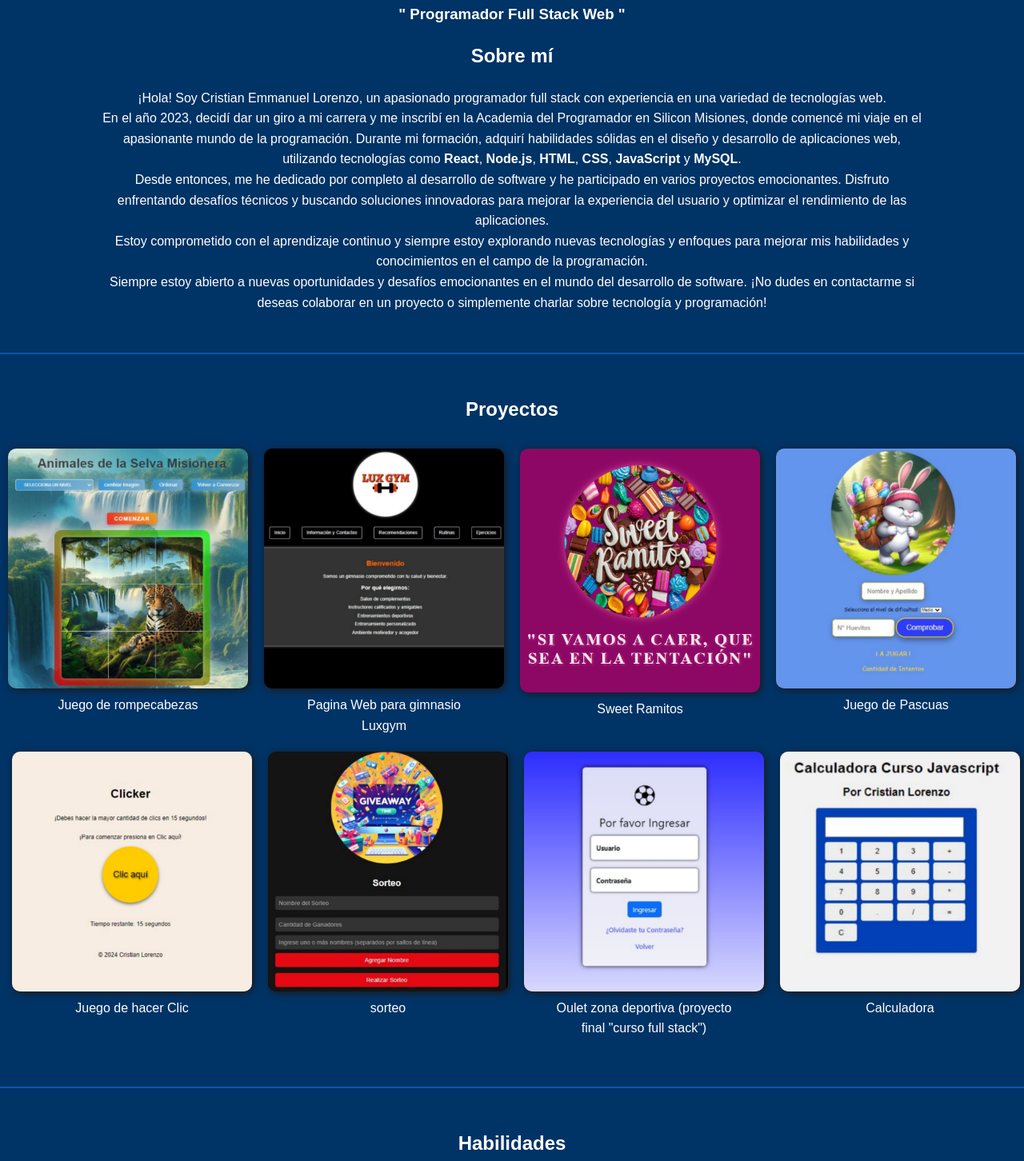
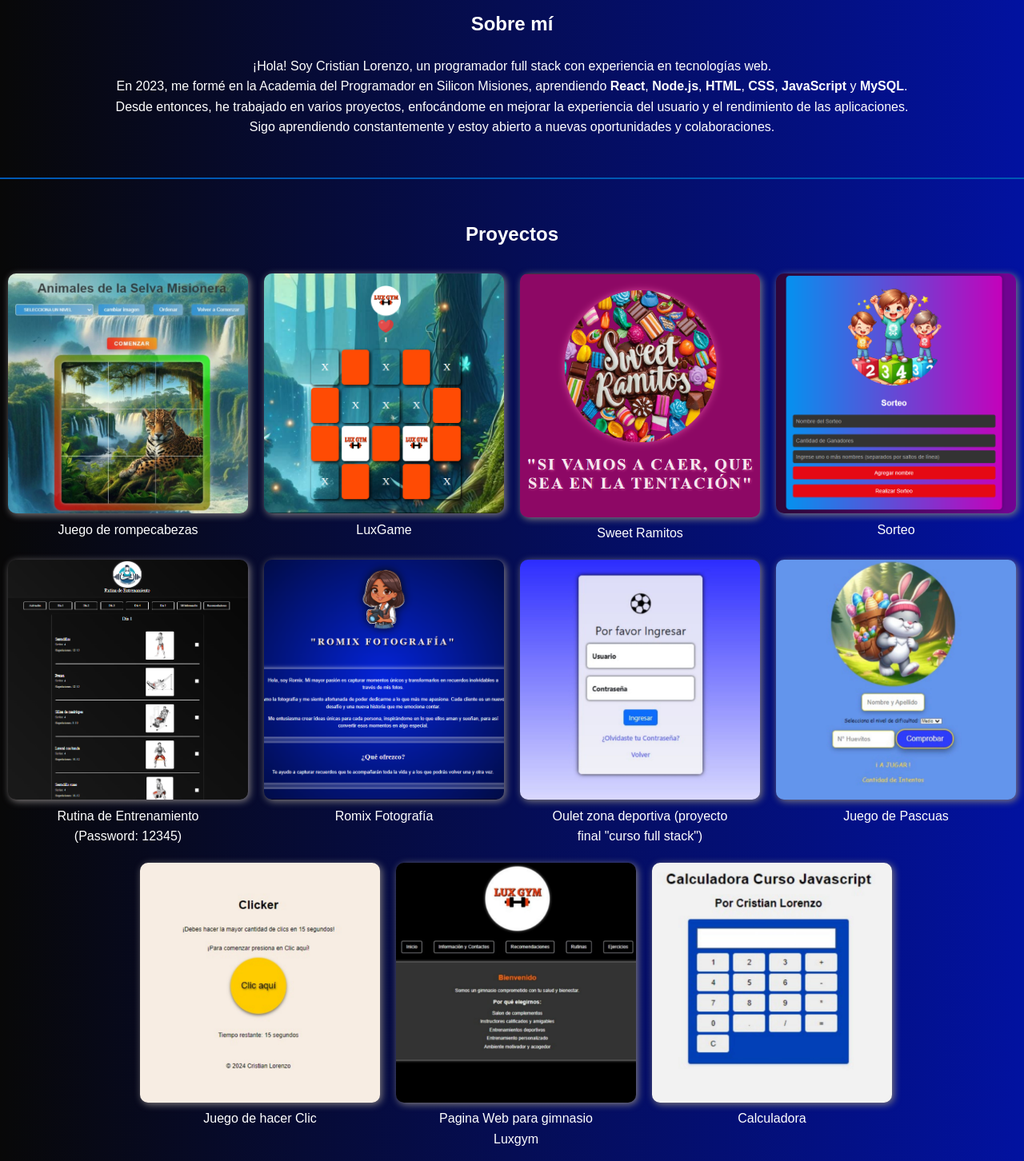
Before and after one commit to CristianLorenzo11/PORFOLIO, a plain HTML site: page index.html in a window 1280 px wide. Shown: the part 478-1930 px from the top of the page at 80% size. Drawn offline with Linux system fonts and the light colour scheme; a small style sheet from the web is missing.

Commit message:
nuevos cambios en el porftafolio

```diff
--- a/index.html
+++ b/index.html
@@ -35,13 +35,11 @@
           </div>
           <div class="container">
             <h3>" Programador Full Stack Web "</h3>
-
             <h2>Sobre mí</h2>
-              <p>¡Hola! Soy Cristian Emmanuel Lorenzo, un apasionado programador full stack con experiencia en una variedad de tecnologías web.</p>
-              <p>En el año 2023, decidí dar un giro a mi carrera y me inscribí en la Academia del Programador en Silicon Misiones, donde comencé mi viaje en el apasionante mundo de la programación. Durante mi formación, adquirí habilidades sólidas en el diseño y desarrollo de aplicaciones web, utilizando tecnologías como <strong>React</strong>, <strong>Node.js</strong>, <strong>HTML</strong>, <strong>CSS</strong>, <strong>JavaScript</strong> y <strong>MySQL</strong>.</p>
-              <p>Desde entonces, me he dedicado por completo al desarrollo de software y he participado en varios proyectos emocionantes. Disfruto enfrentando desafíos técnicos y buscando soluciones innovadoras para mejorar la experiencia del usuario y optimizar el rendimiento de las aplicaciones.</p>
-              <p>Estoy comprometido con el aprendizaje continuo y siempre estoy explorando nuevas tecnologías y enfoques para mejorar mis habilidades y conocimientos en el campo de la programación.</p>
-              <p>Siempre estoy abierto a nuevas oportunidades y desafíos emocionantes en el mundo del desarrollo de software. ¡No dudes en contactarme si deseas colaborar en un proyecto o simplemente charlar sobre tecnología y programación!</p>
+            <p>¡Hola! Soy Cristian Lorenzo, un programador full stack con experiencia en tecnologías web.</p>
+            <p>En 2023,  me formé en la Academia del Programador en Silicon Misiones, aprendiendo <strong>React</strong>, <strong>Node.js</strong>, <strong>HTML</strong>, <strong>CSS</strong>, <strong>JavaScript</strong> y <strong>MySQL</strong>.</p>
+            <p>Desde entonces, he trabajado en varios proyectos, enfocándome en mejorar la experiencia del usuario y el rendimiento de las aplicaciones.</p>
+            <p>Sigo aprendiendo constantemente y estoy abierto a nuevas oportunidades y colaboraciones.</p>
 </div>
 
   </section>
@@ -59,12 +57,11 @@
                 </div>
             </a>
         </div>
-
         <div class="proyecto">
-                <a href="https://luxgym.vercel.app/">
+          <a href="https://cristianlorenzo11.github.io/luxgame/">
               <div class="contenido-proyecto">
-                        <img src="LUX.jpeg" alt="Proyecto 1">
-                        <p id="descripcion_1">Pagina Web para gimnasio Luxgym</p>
+                  <img src="luxgame.png" alt="Proyecto 7">
+                  <p id="descripcion_1">LuxGame</p>
               </div>
           </a>
       </div>
@@ -74,6 +71,40 @@
                 <div class="contenido-proyecto">
                     <img src="sweet.png" alt="Proyecto 8">
                     <p id="descripcion_1">Sweet Ramitos</p>
+                </div>
+            </a>
+        </div>
+
+            <div class="proyecto">
+              <a href="https://cristianlorenzo11.github.io/sorteo/">
+                  <div class="contenido-proyecto">
+                      <img src="sorteo.png" alt="Proyecto 7">
+                      <p id="descripcion_1">Sorteo</p>
+                  </div>
+              </a>
+          </div>
+          <div class="proyecto">
+            <a href="https://rutina-entrenamiento.vercel.app/">
+                <div class="contenido-proyecto">
+                    <img src="Rutina.png" alt="Proyecto 7">
+                    <p id="descripcion_1">Rutina de Entrenamiento (Password: 12345)</p>
+                </div>
+            </a>
+        </div>
+        <div class="proyecto">
+          <a href="https://romixfotografia.vercel.app/">
+              <div class="contenido-proyecto">
+                  <img src="romix.png" alt="Proyecto 7">
+                  <p id="descripcion_1">Romix Fotografía</p>
+              </div>
+          </a>
+      </div>
+
+          <div class="proyecto">
+            <a href="https://github.com/CristianLorenzo11/PROYECTO">
+                <div class="contenido-proyecto">
+                    <img src="proyecto-final.jpeg" alt="Proyecto 5">
+                    <p id="descripcion_3">Oulet zona deportiva (proyecto final "curso full stack")</p>
                 </div>
             </a>
         </div>
@@ -94,22 +125,14 @@
           </a>
       </div>
       <div class="proyecto">
-              <a href="https://cristianlorenzo11.github.io/sorteo/">
+        <a href="https://luxgym.vercel.app/">
             <div class="contenido-proyecto">
-                      <img src="sorteo.jpeg" alt="Proyecto 7">
-                      <p id="descripcion_1">sorteo</p>
+                <img src="LUX.jpeg" alt="Proyecto 1">
+                <p id="descripcion_1">Pagina Web para gimnasio Luxgym</p>
             </div>
         </a>
     </div>
 
-          <div class="proyecto">
-            <a href="https://github.com/CristianLorenzo11/PROYECTO">
-                <div class="contenido-proyecto">
-                    <img src="proyecto-final.jpeg" alt="Proyecto 5">
-                    <p id="descripcion_3">Oulet zona deportiva (proyecto final "curso full stack")</p>
-                </div>
-            </a>
-        </div>
 
             <div class="proyecto">
                 <a href="https://cristianlorenzo11.github.io/calculadora/">
--- a/style.css
+++ b/style.css
@@ -8,14 +8,14 @@ body, h1, h2, p {
 
   body {
     font-family: Arial, sans-serif;
-    background-color: #003366; /* Fondo negro */
+    background: linear-gradient(to right, #080808, #0212a0);
     color: #fff; /* Texto blanco */
     line-height: 1.6;
   }
 
   /* Estilos para el encabezado */
   header {
-    background-color: #003366; /* Azul oscuro */
+    background: linear-gradient(to right, #080808, #0212a0);
     color: #ffffff; /* Texto blanco */
     padding: 20px 0;
     box-shadow: 0 2px 4px rgba(0, 0, 0, 0.2); /* Efecto de relieve */
@@ -37,9 +37,8 @@ body, h1, h2, p {
 nav ul li {
     display: inline-block;
     margin-right: 20px;
-    padding: 20px;
+
     transition: transform 0.3s ease;
-    box-shadow: 0 0 5px rgba(255, 255, 255, 0.5); /* Ajustar el color de la sombra a blanco */
 }
 
 nav ul li a {
@@ -72,11 +71,12 @@ nav ul li a:hover {
 }
 
 .menu li a {
-    color: white;
-    text-decoration: none;
-    font-size: 18px;
-    font-weight: bold;
-}
+  text-decoration: none;
+  color: #e0d9d9;
+  font-size: 18px;
+  font-weight: bold;
+  padding: 5px 0;
+  transition: color 0.3s ease, transform 0.3s ease;}
 
 /* Estilos para dispositivos pequeños */
 @media (max-width: 768px) {
@@ -136,7 +136,7 @@ nav ul li a:hover {
 
   /* Estilos para el pie de página */
   footer {
-    background-color: #0059b3; /* Azul */
+    background: linear-gradient(to right, #080808, #0212a0);
     color: #ffffff; /* Texto blanco */
     padding: 20px 0;
     bottom: 0;
@@ -159,7 +159,7 @@ nav ul li a:hover {
 
   /* Estilos para la sección de Educación */
   #educacion {
-    background-color: #003366;
+    background: linear-gradient(to right, #080808, #0212a0);
     padding: 50px 0;
   }
 
@@ -272,7 +272,7 @@ nav ul li a:hover {
     width: 100%; /* Ancho de la imagen al 100% del contenedor */
     height: auto; /* Altura automática para mantener la proporción */
     border-radius: 10px; /* Borde redondeado para las imágenes */
-    filter: drop-shadow(2px 2px 5px rgb(26, 25, 25)); /* Sombra blanca con efecto de desenfoque */
+    filter: drop-shadow(2px 2px 5px rgb(131, 126, 126)); /* Sombra blanca con efecto de desenfoque */
 }
 
 /* Media query para pantallas más grandes */
```
Also changed, not shown: Rutina.png (added), luxgame.png (added), romix.png (added), sorteo.jpeg (deleted), sorteo.png (added). Lines whose indentation alone changed are shown as unchanged.
